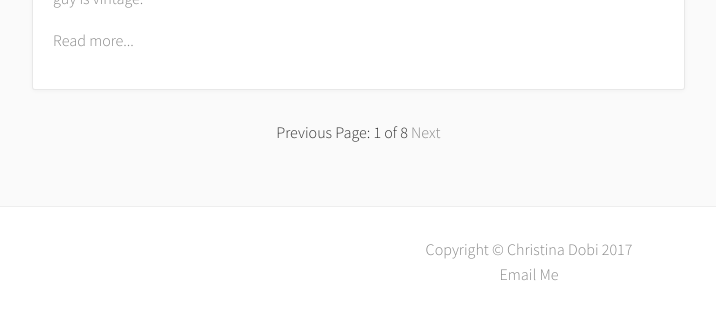
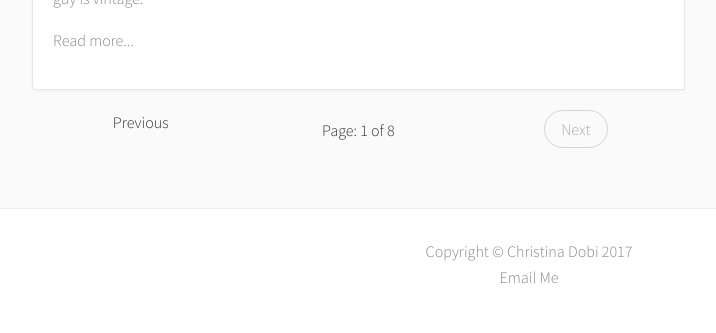
Before and after one commit to iamchristinabot/iamchristinabot.github.io, a Jekyll site: the page built from blog/index.html, in a window 1280 px wide. Shown: the part 3440-3773 px from the top of the page, without its empty margins (111-827 px from the left). Built offline with Jekyll 4.4.1, drawn with Linux system fonts in a browser that asks for light colours; nearby versions of some CDN libraries; the list of posts is cut into pages by our own code.

Commit message:
Style pagination

```diff
--- /dev/null
+++ b/_includes/pagination.html
@@ -0,0 +1,24 @@
+<div class="row pagination text-center">
+
+  {% if paginator.previous_page %}
+    <div class="col-xs-4">
+      <a href="{{ paginator.previous_page_path }}" class="previous btn btn-default">Previous</a>
+    </div>
+  {% else %}
+    <div class="col-xs-4">
+      <span class="previous">Previous</span>
+    </div>
+  {% endif %}
+    <div class="col-xs-4">
+      <span class="page_number ">Page: {{ paginator.page }} of {{ paginator.total_pages }}</span>
+    </div>
+  {% if paginator.next_page %}
+    <div class="col-xs-4">
+      <a href="{{ paginator.next_page_path }}" class="next btn btn-default">Next</a>
+    </div>
+  {% else %}
+    <div class="col-xs-4">
+      <span class="next ">Next</span>
+    </div>
+  {% endif %}
+</div>
--- a/_sass/common.scss
+++ b/_sass/common.scss
@@ -137,6 +137,14 @@
   padding: 0;
 }
 
+.pagination{
+  display: block;
+  .page_number {
+    padding-top: 8px;
+    display: inline-block;
+  }
+}
+
 section{
   padding: 40px 0;
   @include breakp($bp-medium){
--- a/blog/index.html
+++ b/blog/index.html
@@ -16,29 +16,12 @@
           {% endunless %}
           {% endfor %}
         </ul>
+        {% include pagination.html %}
       </div>
       <div class="col-sm-4">
         {% include post-sidebar.html %}
       </div>
     </div>
 
-    <!-- Pagination links -->
-    <div class="row">
-      <div class="col-sm-8 text-center">
-        <div class="pagination">
-          {% if paginator.previous_page %}
-            <a href="{{ paginator.previous_page_path }}" class="previous">Previous</a>
-          {% else %}
-            <span class="previous">Previous</span>
-          {% endif %}
-          <span class="page_number ">Page: {{ paginator.page }} of {{ paginator.total_pages }}</span>
-          {% if paginator.next_page %}
-            <a href="{{ paginator.next_page_path }}" class="next">Next</a>
-          {% else %}
-            <span class="next ">Next</span>
-          {% endif %}
-        </div>
-      </div>
-    </div>
   </div>
 </div>
```
